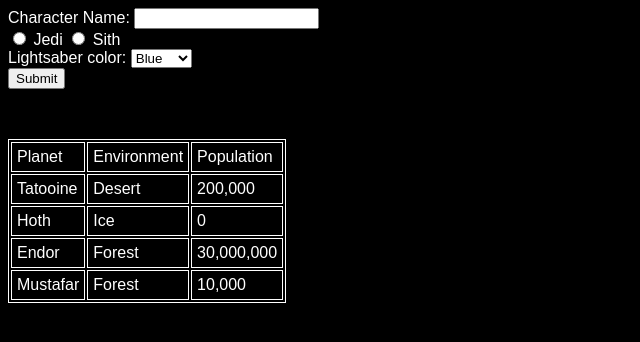
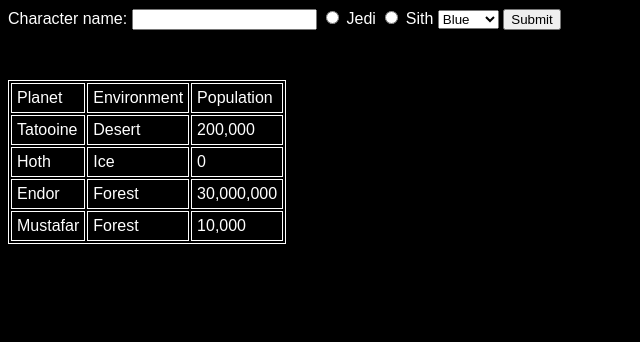
Before and after one commit to amyrtandrew/wb-assess-2, a website: page src/index.html in a window 1280 px wide. Shown: the whole page, without its empty margins (0-640 px from the left). Drawn offline with Linux system fonts and the light colour scheme.

Commit message:
radio test passed

```diff
--- a/src/index.html
+++ b/src/index.html
@@ -9,25 +9,19 @@
 
   <body>
     <form>
-      <label>Character Name:</label>
+      <label>Character name:</label>
       <input type="text" name="character-name" />
-    </form>
-    <form>
-      <input type="radio" name="jedi">
-      <label>Jedi</label>
-      <input type="radio" name="sith">
-      <label>Sith</label>
-    </form>
-    <form>
-      <label>Lightsaber color:</label>
-      <select>
-        <option value="Blue">Blue</option>
-        <option value="Green">Green</option>
-        <option value="Red">Red</option>
-        <option value="Purple">Purple</option>
+      <input type="radio" value="jedi">
+      <label for="jedi">Jedi</label>
+      <input type="radio" value="sith">
+      <label for="sith">Sith</label>
+      <select class="lightsaber">
+        <option class="lighhtsaber" value="Blue">Blue</option>
+        <option class="lighhtsaber" value="Green">Green</option>
+        <option class="lighhtsaber" value="Red">Red</option>
+        <option class="lighhtsaber" value="Purple">Purple</option>
+        <label for="lightsaber">Lightsaber color:</label>
       </select>
-    </form>
-    <form>
       <input type="submit" name="submit">
     </form>
    <table class="planet-table">
```
Also changed, not shown: src/js-dom.js (+18 -1 lines), src/objects.js (+2 -5 lines).
